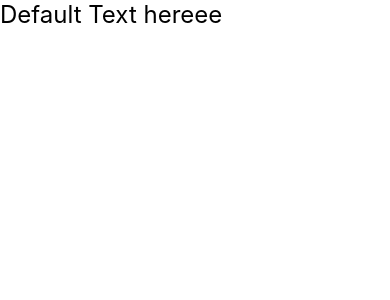
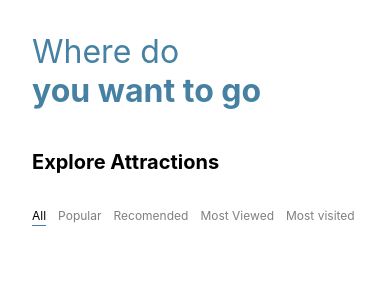
Before and after one commit to gustavoMoraiss/travel_app, a React Native app: screen / in a window 390 px wide. Shown: the top 300 px of the page. Built offline with nearby package versions, Linux system fonts and the light colour scheme.

Commit message:
building categories list

```diff
--- /dev/null
+++ b/src/components/Categories/index.js
@@ -0,0 +1,29 @@
+import React from 'react';
+import {FlatList, Text, View} from 'react-native';
+import styles from './styles';
+
+const Categories = ({categories, selectedCategory}) => {
+  return (
+    <FlatList
+      horizontal
+      data={categories}
+      renderItem={({item}) => {
+        const selected = selectedCategory === item;
+
+        return (
+          <View
+            style={[
+              styles.itemContainer,
+              selected ? styles.selectedItemContainer : {},
+            ]}>
+            <Text style={[styles.item, selected ? styles.selectedItem : {}]}>
+              {item}
+            </Text>
+          </View>
+        );
+      }}
+    />
+  );
+};
+
+export default React.memo(Categories);
--- /dev/null
+++ b/src/components/Categories/styles.js
@@ -0,0 +1,22 @@
+import {StyleSheet} from 'react-native';
+
+const styles = StyleSheet.create({
+  item: {
+    fontSize: 12,
+    color: 'rgba(0, 0, 0, 0.5)',
+    paddingVertical: 2,
+  },
+  selectedItem: {
+    color: '#000000',
+  },
+  itemContainer: {
+    marginVertical: 14,
+    marginRight: 12,
+  },
+  selectedItemContainer: {
+    borderBottomColor: '#4681A3',
+    borderBottomWidth: 1,
+  },
+});
+
+export default styles;
--- a/src/components/Title/index.js
+++ b/src/components/Title/index.js
@@ -1,27 +1,13 @@
-import React, {useEffect, useState} from 'react';
+import React from 'react';
 import {Text} from 'react-native';
 import styles from './styles';
 
-const Title = ({text}) => {
-  const [stateText, setText] = useState('init');
-
-  useEffect(() => {
-    setText(text)
-  }, [text])
-
-  const onTextPress = () => {
-    setText('updated state');
-  };
-
-  return (
-    <Text onPress={onTextPress} style={styles.title}>
-      {stateText}
-    </Text>
-  );
+const Title = ({text, style}) => {
+  return <Text style={[styles.title, style]}>{text}</Text>;
 };
 
 Title.defaultProps = {
-  text: 'Default Text hereee',
+  text: 'Default Text here',
 };
 
 export default React.memo(Title);
--- a/src/components/Title/styles.js
+++ b/src/components/Title/styles.js
@@ -3,7 +3,9 @@ import { StyleSheet } from "react-native"
 
 const styles = StyleSheet.create({
     title: {
-        fontSize: 24,
+        fontSize: 32,
+        color: '#4681A3',
+        fontWeight: 'bold'
     }
 })
 
--- a/src/screens/Home/index.js
+++ b/src/screens/Home/index.js
@@ -1,13 +1,30 @@
 import React from 'react';
 import {SafeAreaView, View} from 'react-native';
 import Title from '../../components/Title';
+import styles from './styles';
+import Categories from '../../components/Categories';
 
 const Home = () => {
-
   return (
     <SafeAreaView>
-      <View>
-        <Title />
+      <View style={styles.container}>
+        <Title text="Where do" style={{fontWeight: 'normal'}} />
+        <Title text="you want to go" />
+        <Title text="Explore Attractions" style={styles.subtitle} />
+        <Categories
+          selectedCategory="All"
+          categories={[
+            'All',
+            'Popular',
+            'Recomended',
+            'Most Viewed',
+            'Most visited',
+            'Hot',
+            'Nice',
+            'Festival',
+            'World',
+          ]}
+        />
       </View>
     </SafeAreaView>
   );
--- a/src/screens/Home/styles.js
+++ b/src/screens/Home/styles.js
@@ -0,0 +1,16 @@
+import { StyleSheet } from "react-native"
+
+
+const styles = StyleSheet.create({
+    container: {
+        margin: 32
+    },
+    subtitle: {
+        color: '#000000',
+        fontSize: 20,
+        marginTop: 40,
+        marginBottom: 18
+    }
+})
+
+export default styles;
```
